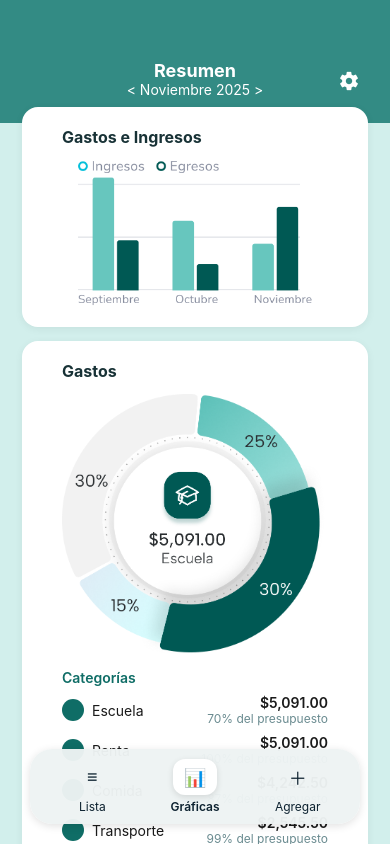
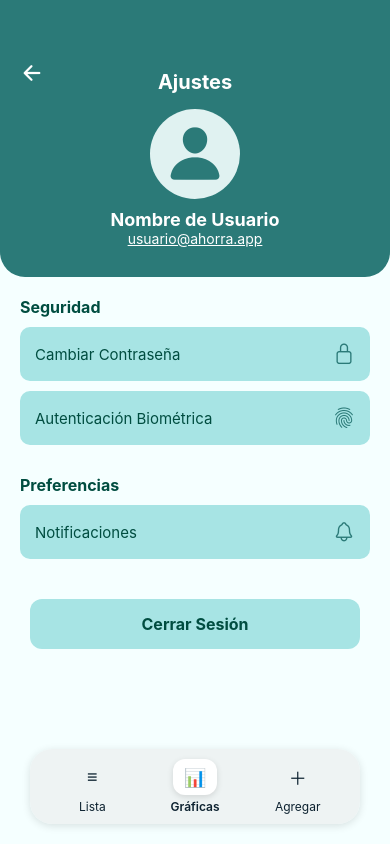
Before and after one commit to EchoMeter4/ProyectoIntegrador, a React Native app: screen /Profile in a window 390 px wide. Built offline with nearby package versions, Linux system fonts and the light colour scheme.

Commit message:
refactor: implement stack navigation for navbar and header.

```diff
--- a/App.js
+++ b/App.js
@@ -1,7 +1,8 @@
 import {StyleSheet} from 'react-native';
 import { createNativeStackNavigator } from '@react-navigation/native-stack';
 import GraphScreen from './screens/GraphScreen';
-import ListScreen from './screens/TransactionScreen'
+import ListScreen from './screens/TransactionScreen';
+import ProfileScreen from './screens/ProfileScreen';
 import {NavigationContainer} from "@react-navigation/native";
 import Navbar from "./components/Navbar";
 import CrudModal from "./screens/CrudModal";
@@ -22,10 +23,16 @@ export default function App() {
                 <MainStack.Screen
                     name='Graph'
                     component={GraphScreen}
+                    options={{animation: 'none'}}
                 />
                 <MainStack.Screen
                     name='List'
                     component={ListScreen}
+                    options={{animation: 'none'}}
+                />
+                <MainStack.Screen
+                    name='Profile'
+                    component={ProfileScreen}
                 />
             </MainStack.Navigator>
             <Navbar toggleModal={toggleModal}/>
--- a/components/AppHeader.js
+++ b/components/AppHeader.js
@@ -1,8 +1,11 @@
 import {Alert, StyleSheet, Text, TouchableOpacity, View} from "react-native";
 import React from "react";
 import {MaterialIcons} from "@expo/vector-icons";
+import {useNavigation} from "@react-navigation/native";
 
 export default function AppHeader() {
+    const navigation = useNavigation();
+
     return (
         <View style={styles.header}>
             <Text style={styles.headerTitle}>Resumen</Text>
@@ -10,7 +13,7 @@ export default function AppHeader() {
                 &lt; Noviembre 2025 &gt;
             </Text>
             <TouchableOpacity
-                onPress={() => Alert.alert('Configuración')}
+                onPress={() => navigation.navigate('Profile')}
                 style={styles.iconConfig}
             >
                 <MaterialIcons name="settings" size={22} color="#ffffff"/>
--- a/components/Navbar.js
+++ b/components/Navbar.js
@@ -1,12 +1,15 @@
 import {Alert, StyleSheet, Text, TouchableOpacity, View} from 'react-native';
+import {useNavigation} from "@react-navigation/native";
 
 export default function navbar({toggleModal}) {
+    const navigation = useNavigation();
+
     return (
         <View style={styles.bottomWrap}>
             <View style={styles.bottomNav}>
                 <TouchableOpacity
                     style={styles.navItem}
-                    onPress={() => Alert.alert("Grafica")}
+                    onPress={() => navigation.navigate('List')}
                 >
                     <View style={styles.iconBubble}>
                         <Text style={styles.iconText}>≡</Text>
@@ -16,7 +19,7 @@ export default function navbar({toggleModal}) {
 
                 <TouchableOpacity
                     style={styles.navItem}
-                    onPress={() => Alert.alert("Grafica")}
+                    onPress={() => navigation.navigate('Graph')}
                 >
                     <View style={[styles.iconBubble, styles.iconBubbleActive]}>
                         <Text style={styles.iconText}>📊</Text>
--- a/screens/GraphScreen.js
+++ b/screens/GraphScreen.js
@@ -1,10 +1,8 @@
-import React, {useState} from "react";
+import React from "react";
 import {Image, ScrollView, StyleSheet, Text, View,} from "react-native";
-import Navbar from "../components/Navbar.js";
-import CrudModal from "./CrudModal.js";
 import AppHeader from "../components/AppHeader";
 
-export default function graphScreen() {
+export default function GraphScreen() {
 
     return (
         <View style={styles.page}>
@@ -103,7 +101,8 @@ const styles = StyleSheet.create({
         backgroundColor: BG
     },
     scrollArea: {
-        paddingBottom: 80
+        paddingBottom: 80,
+        // backgroundColor: '#338b84'
     },
     cardSection: {
         marginTop: -30,
--- a/screens/ProfileScreen.js
+++ b/screens/ProfileScreen.js
@@ -1,8 +1,17 @@
 import React from 'react';
-import { View, Text, StyleSheet, TouchableOpacity, Alert } from 'react-native';
+import {
+  View,
+  Text,
+  StyleSheet,
+  TouchableOpacity,
+  Alert,
+  Pressable
+} from 'react-native';
 import { Ionicons } from '@expo/vector-icons';
+import {useNavigation} from "@react-navigation/native";
 
 export default function ProfileScreen() {
+  const navigation = useNavigation();
 
   const handlePress = (option) => {
     Alert.alert('Opción seleccionada', `Has presionado: ${option}`);
@@ -11,7 +20,12 @@ export default function ProfileScreen() {
   return (
     <View style={styles.container}>
       <View style={styles.header}>
-        <Ionicons name="arrow-back" size={24} color="white" style={styles.backIcon} />
+        <TouchableOpacity
+            onPress={() => navigation.goBack()}
+            style={styles.backIcon}
+        >
+          <Ionicons name="arrow-back" size={24} color="white"/>
+        </TouchableOpacity>
         <Text style={styles.headerTitle}>Ajustes</Text>
         <View style={styles.avatar}>
           <Ionicons name="person" size={60} color="#2B7A78" />
@@ -66,7 +80,7 @@ const styles = StyleSheet.create({
   },
   backIcon: {
     position: 'absolute',
-    top: 50,
+    top: 60,
     left: 20,
   },
   headerTitle: {
```
